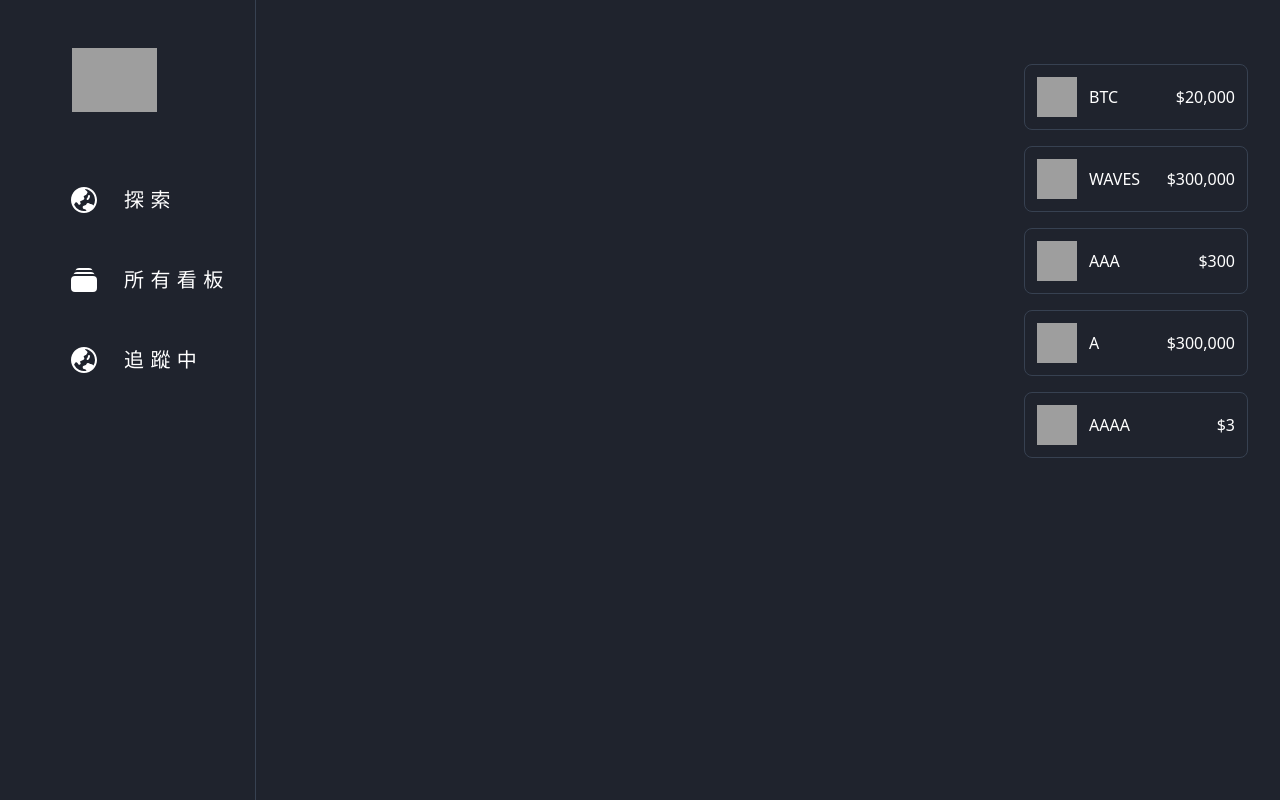
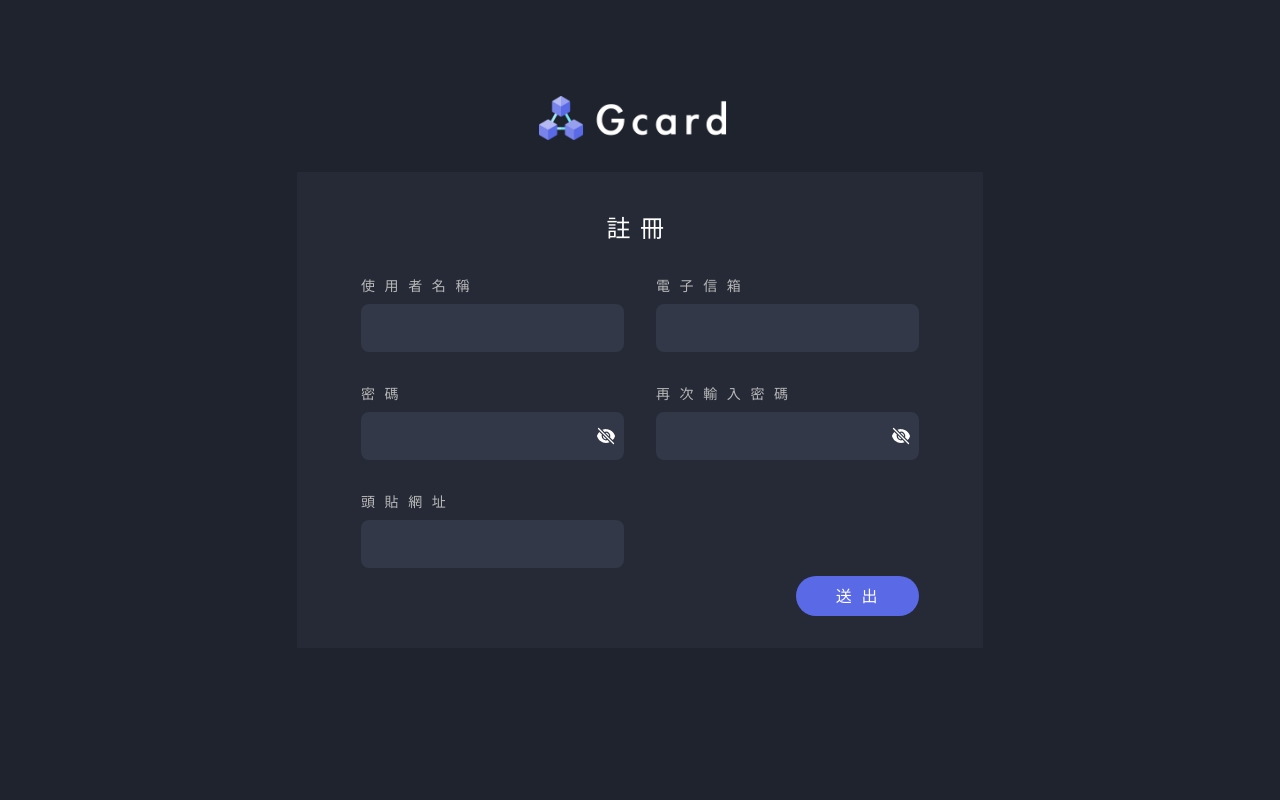
Before and after one commit to Pasdaven/Gcard, a React (Create React App) app in the folder frontend/: page /register in a window 1280 px wide. Built offline with nearby package versions, Linux system fonts and the light colour scheme; grey boxes are pictures that could not be loaded.

Commit message:
add Register.jsx and add Route(/register) in App.jsx

```diff
--- a/frontend/src/App.jsx
+++ b/frontend/src/App.jsx
@@ -8,11 +8,13 @@
 import BoardRoutes from './routes/BoardRoutes'
 import PostRoutes from './routes/PostRoutes'
 import SidebarRoutes from './routes/SidebarRoutes'
+import Register from './pages/Register'
 
 function App() {
   return (
     <Routes>
       <Route path="/login" element={<Login />} />
+      <Route path="/register" element={<Register />} />
       <Route
         path="/*"
         element={
--- /dev/null
+++ b/frontend/src/pages/Register.jsx
@@ -0,0 +1,156 @@
+import React from 'react'
+import { useState } from 'react'
+import axios from 'axios'
+import { EyeIcon } from '@heroicons/react/24/solid'
+import { EyeSlashIcon } from '@heroicons/react/24/solid'
+
+function Register() {
+  const [userName, setUsername] = useState('')
+  const [email, setEmail] = useState('')
+  const [password, setPassword] = useState('')
+  const [password2, setPassword2] = useState('')
+  const [imgUrl, setImgUrl] = useState('')
+  const role = 'user'
+  const [showPassword, setShowPassword] = useState(false)
+  const [showPassword2, setShowPassword2] = useState(false)
+
+  const handleSubmit = async () => {
+    event.preventDefault()
+    try {
+      if (password === password2) {
+        const response = await axios.post('http://localhost:8080/api/users/', {
+          role: role,
+          userName: userName,
+          imgUrl: imgUrl,
+          userAccount: {
+            email: email,
+            password: password,
+          },
+        })
+        console.log(response)
+        if (response.status === 201) {
+          location.href = '/login'
+        }
+      } else {
+        alert('密碼是不會好好打？')
+      }
+    } catch (error) {
+      console.error(error)
+    }
+  }
+
+  return (
+    <>
+      <div className="bg-bg h-screen w-screen text-white">
+        <div className="flex justify-center items-center">
+          <img src="/image/banner.png" className="h-11 mt-24"></img>
+        </div>
+        <form onSubmit={() => handleSubmit()}>
+          <div className="flex justify-center items-center mt-8">
+            <div className="h-fit w-fit bg-card px-16 pb-8">
+              <h1 className="text-center p-8 mt-2 text-2xl tracking-[.6rem]">
+                註冊
+              </h1>
+              <div>
+                <div className="flex">
+                  <div className="flex flex-col mr-8 mb-8">
+                    <label className="flex justify-start text-tGray tracking-[.6rem] text-sm mb-2">
+                      使用者名稱
+                    </label>
+                    <input
+                      type="text"
+                      value={userName}
+                      onChange={(e) => setUsername(e.target.value)}
+                      className="bg-box pt-3 pb-3 pr-6 pl-2 rounded-lg focus:outline-main"
+                    ></input>
+                  </div>
+                  <div className="flex flex-col">
+                    <label className="flex justify-start text-tGray tracking-[.6rem] text-sm mb-2">
+                      電子信箱
+                    </label>
+                    <input
+                      type="text"
+                      value={email}
+                      onChange={(e) => setEmail(e.target.value)}
+                      className="bg-box pt-3 pb-3 pr-6 pl-2 rounded-lg focus:outline-main"
+                    ></input>
+                  </div>
+                </div>
+                <div className="flex">
+                  <div className="flex flex-col mr-8 mb-8">
+                    <label className="flex justify-start text-tGray tracking-[.6rem] text-sm mb-2">
+                      密碼
+                    </label>
+                    <div className="flex relative justify-end items-center">
+                      {showPassword ? (
+                        <EyeIcon
+                          className="h-5 w-5 absolute mr-2 text-white hover:cursor-pointer"
+                          onClick={() => setShowPassword(!showPassword)}
+                        />
+                      ) : (
+                        <EyeSlashIcon
+                          className="h-5 w-5 absolute mr-2 text-white hover:cursor-pointer"
+                          onClick={() => setShowPassword(!showPassword)}
+                        />
+                      )}
+                      <input
+                        type={showPassword ? 'text' : 'password'}
+                        value={password}
+                        onChange={(e) => setPassword(e.target.value)}
+                        className="bg-box pt-3 pb-3 pr-6 pl-2 rounded-lg focus:outline-main"
+                      ></input>
+                    </div>
+                  </div>
+                  <div className="flex flex-col">
+                    <label className="flex justify-start text-tGray tracking-[.6rem] text-sm mb-2">
+                      再次輸入密碼
+                    </label>
+                    <div className="flex relative justify-end items-center">
+                      {showPassword2 ? (
+                        <EyeIcon
+                          className="h-5 w-5 absolute mr-2 text-white hover:cursor-pointer"
+                          onClick={() => setShowPassword2(!showPassword2)}
+                        />
+                      ) : (
+                        <EyeSlashIcon
+                          className="h-5 w-5 absolute mr-2 text-white hover:cursor-pointer"
+                          onClick={() => setShowPassword2(!showPassword2)}
+                        />
+                      )}
+                      <input
+                        type={showPassword2 ? 'text' : 'password'}
+                        value={password2}
+                        onChange={(e) => setPassword2(e.target.value)}
+                        className="bg-box pt-3 pb-3 pr-6 pl-2 rounded-lg focus:outline-main"
+                      ></input>
+                    </div>
+                  </div>
+                </div>
+                <div className="flex">
+                  <div className="flex flex-col mr-8">
+                    <label className="flex justify-start text-tGray tracking-[.6rem] text-sm mb-2">
+                      頭貼網址
+                    </label>
+                    <input
+                      type="text"
+                      value={imgUrl}
+                      onChange={(e) => setImgUrl(e.target.value)}
+                      className="bg-box pt-3 pb-3 pr-6 pl-2 rounded-lg focus:outline-main"
+                    ></input>
+                  </div>
+                </div>
+              </div>
+              <div className="flex justify-end">
+                <button className="bg-main py-2 pr-8 pl-10 rounded-full text-white mt-2 tracking-[.6rem] hover:bg-[#6c76d0] duration-200 cursor-pointer">
+                  送出
+                </button>
+              </div>
+            </div>
+          </div>
+        </form>
+      </div>
+    </>
+  )
+}
+
+export default Register
```
